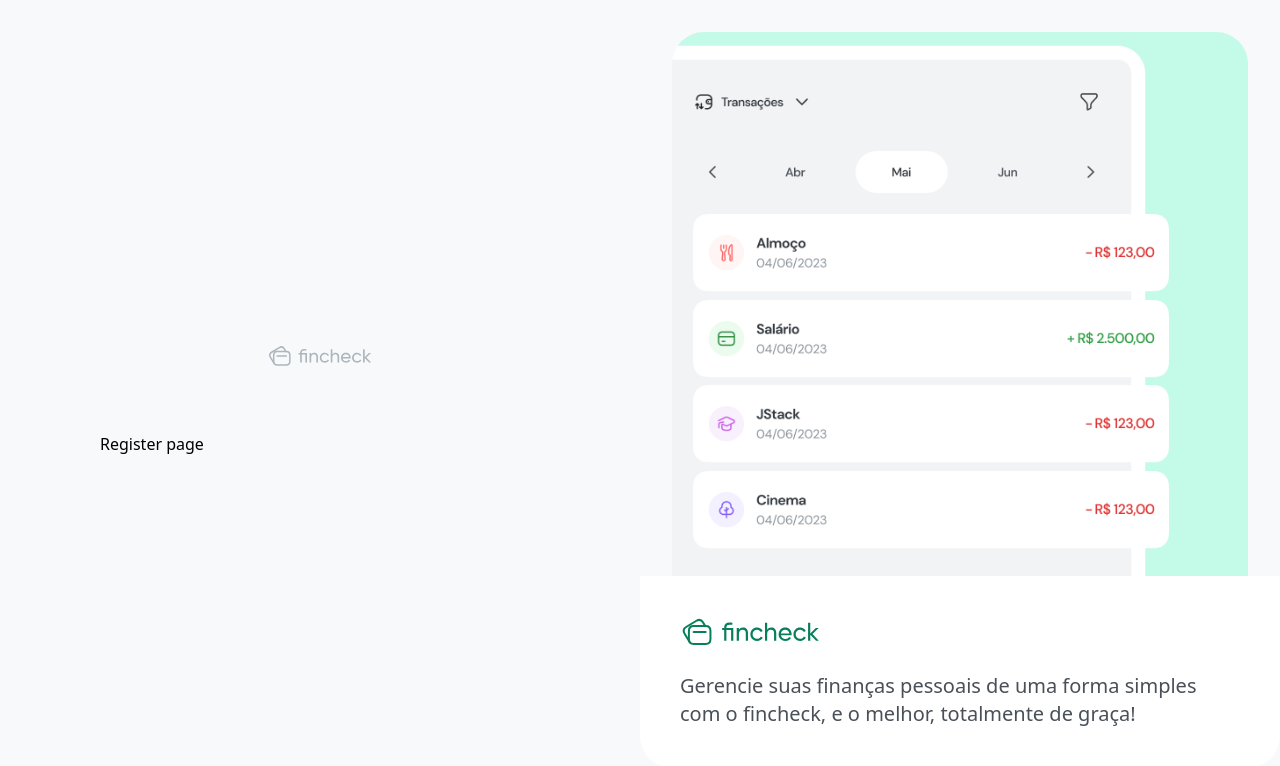
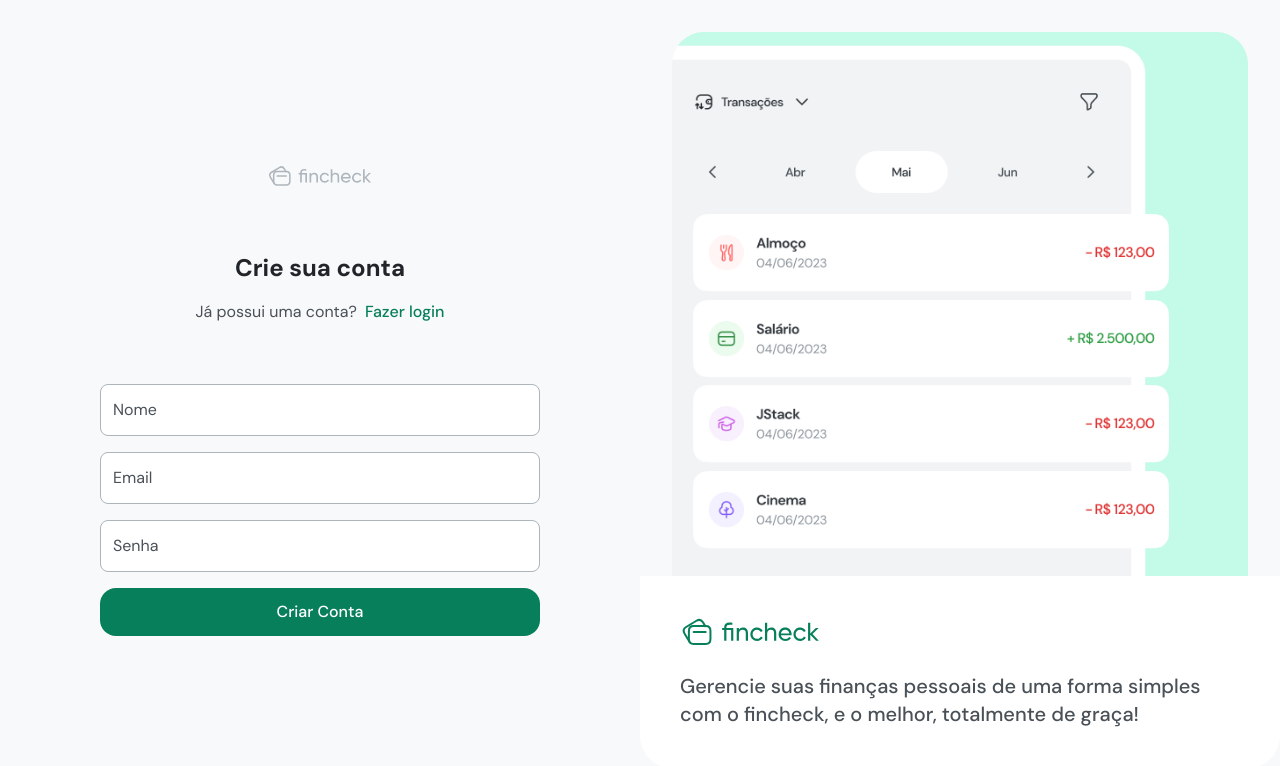
Before and after one commit to JanderLiborio20/fincheck, a React (Vite) app in the folder frontend/: page /register in a window 1280 px wide. Shown: the top 766 px of the page. Built offline with nearby package versions, Linux system fonts and the light colour scheme.

Commit message:
button and input components

```diff
--- a/frontend/index.html
+++ b/frontend/index.html
@@ -4,6 +4,12 @@
     <meta charset="UTF-8" />
     <link rel="icon" type="image/svg+xml" href="/vite.svg" />
     <meta name="viewport" content="width=device-width, initial-scale=1.0" />
+    <link rel="preconnect" href="https://fonts.googleapis.com" />
+    <link rel="preconnect" href="https://fonts.gstatic.com" crossorigin />
+    <link
+      href="https://fonts.googleapis.com/css2?family=DM+Sans:opsz,wght@9..40,400;9..40,500;9..40,600;9..40,700&display=swap"
+      rel="stylesheet"
+    />
     <title>Fincheck</title>
   </head>
   <body class="h-full bg-gray-50">
--- /dev/null
+++ b/frontend/src/view/components/Button.tsx
@@ -0,0 +1,12 @@
+import { ComponentProps } from 'react';
+
+interface ButtonProps extends ComponentProps<'button'> {}
+
+export function Button(props: ButtonProps) {
+  return (
+    <button
+      {...props}
+      className="bg-teal-900 hover:bg-teal-800 disabled:cursor-not-allowed disabled:bg-gray-100 disabled:text-gray-400 px-6 h-12 rounded-2xl font-medium text-white transition-all"
+    />
+  );
+}
--- /dev/null
+++ b/frontend/src/view/components/Input.tsx
@@ -0,0 +1,30 @@
+import { ComponentProps } from 'react';
+
+interface InputProps extends ComponentProps<'input'> {
+  name: string;
+}
+
+export function Input({ placeholder, name, id, ...props }: InputProps) {
+  const inputId = id ?? name;
+
+  return (
+    <div className="relative">
+      <input
+        {...props}
+        name={name}
+        id={inputId}
+        className="bg-white w-full rounded-lg border border-gray-500 px-3 h-[52px]
+         text-gray-800 pt-4 peer placeholder-shown:pt-0 focus:border-gray-800 transition-all outline-none"
+        placeholder=" "
+      />
+      <label
+        htmlFor={inputId}
+        className="absolute text-xs left-[13px] top-2 pointer-events-none
+         text-gray-700 peer-placeholder-shown:text-base peer-placeholder-shown:top-3.5
+         transition-all"
+      >
+        {placeholder}
+      </label>
+    </div>
+  );
+}
--- a/frontend/src/view/pages/Login/index.tsx
+++ b/frontend/src/view/pages/Login/index.tsx
@@ -1,3 +1,35 @@
+import { Link } from 'react-router-dom';
+import { Button } from '../../components/Button';
+import { Input } from '../../components/Input';
+
 export function Login() {
-  return <h1>Login page</h1>;
+  return (
+    <>
+      <header className="flex flex-col items-center gap-4 text-center">
+        <h1 className="text-2xl font-bold text-gray-900 tracking[-1px]">
+          Crie sua conta
+        </h1>
+        <p className="space-x-2">
+          <span className="text-gray-700  tracking[-0.5px]">
+            Novo por aqui?
+          </span>
+          <Link
+            className="tracking[-0.5px] font-medium text-teal-900"
+            to="/register"
+          >
+            Crie uma conta
+          </Link>
+        </p>
+      </header>
+
+      <form className="mt-[60px] flex flex-col gap-4">
+        <Input type="email" placeholder="Email" name="Email" />
+        <Input type="password" placeholder="Senha" name="Senha" />
+
+        <Button type="submit" className="mt-2">
+          Entrar
+        </Button>
+      </form>
+    </>
+  );
 }
--- a/frontend/src/view/pages/Register/index.tsx
+++ b/frontend/src/view/pages/Register/index.tsx
@@ -1,3 +1,36 @@
+import { Link } from 'react-router-dom';
+import { Button } from '../../components/Button';
+import { Input } from '../../components/Input';
+
 export function Register() {
-  return <h1>Register page</h1>;
+  return (
+    <>
+      <header className="flex flex-col items-center gap-4 text-center">
+        <h1 className="text-2xl font-bold text-gray-900 tracking[-1px]">
+          Crie sua conta
+        </h1>
+        <p className="space-x-2">
+          <span className="text-gray-700  tracking[-0.5px]">
+            Já possui uma conta?
+          </span>
+          <Link
+            className="tracking[-0.5px] font-medium text-teal-900"
+            to="/login"
+          >
+            Fazer login
+          </Link>
+        </p>
+      </header>
+
+      <form className="mt-[60px] flex flex-col gap-4">
+        <Input type="text" placeholder="Nome" name="nome" />
+        <Input type="email" placeholder="Email" name="email" />
+        <Input type="password" placeholder="Senha" name="senha" />
+
+        <Button type="submit" className="mt-2">
+          Criar Conta
+        </Button>
+      </form>
+    </>
+  );
 }
--- a/frontend/tailwind.config.js
+++ b/frontend/tailwind.config.js
@@ -161,6 +161,9 @@ export default {
           900: '#D9480F',
         },
       },
+      fontFamily: {
+        sans: ['DM Sans', 'sans-serif'],
+      },
     },
   },
   plugins: [],
```
